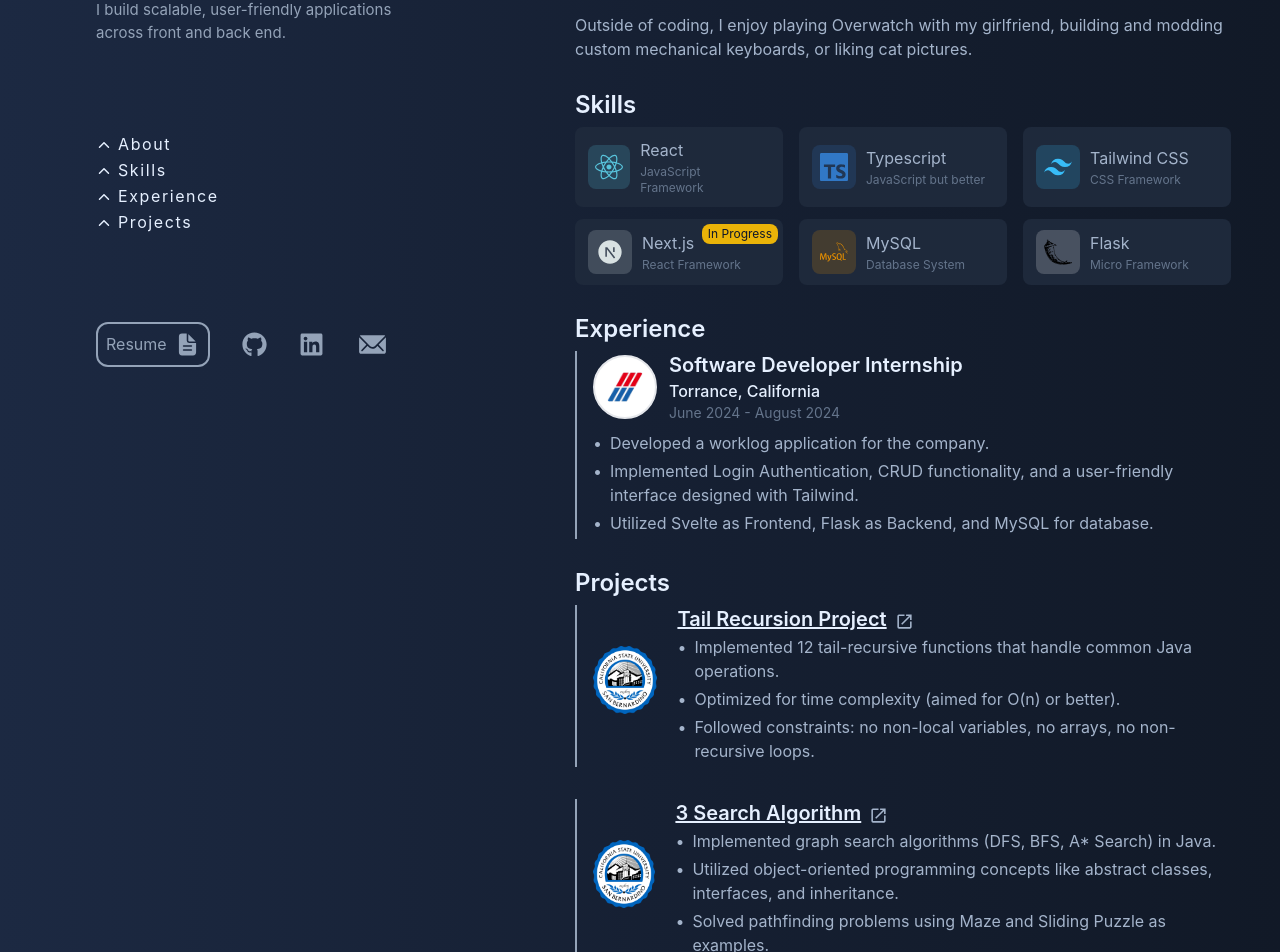
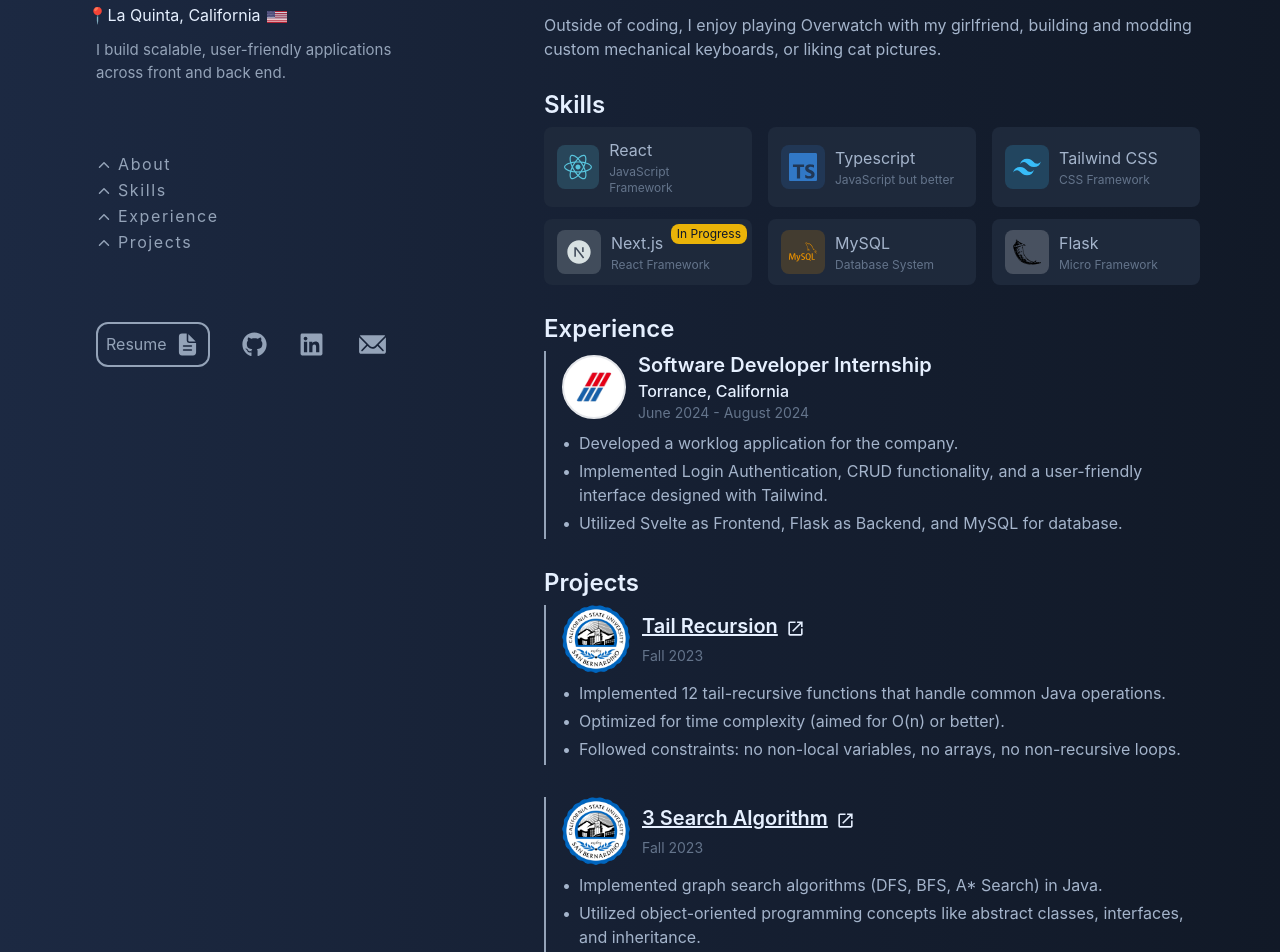
Before and after one commit to shunakiya/portfolio, a React (Vite) app: page / in a window 1280 px wide. Shown: the part 353-1305 px from the top of the page. Built offline with nearby package versions, Linux system fonts and the light colour scheme.

Commit message:
fixed projects formatting, made personalinfo sticky, tabs buttons are how white on hover and active

```diff
--- a/src/App.tsx
+++ b/src/App.tsx
@@ -7,12 +7,16 @@ import Projects from "./components/Projects.tsx";
 export default function App() {
   return (
     <div className="bg-gradient-to-r from-[#1c2942] via-[#162033] to-[#111927] min-h-screen">
-      <div className="flex flex-row gap-36 mx-auto min-h-screen max-w-screen-xl px-6 py-8 md:px-12 md:py-20 lg:px-24 lg:py-0 overflow-x-hidden">
+      <div className="flex flex-col lg:flex-row gap-8 lg:gap-44 mx-auto min-h-screen max-w-screen-xl px-6 py-8 md:px-12 md:py-20 lg:px-24 lg:py-0">
         {/* left side info */}
-        <PersonalInfo />
+        <div className="w-full lg:w-1/4 lg:sticky lg:top-0 lg:h-screen">
+          <div className="lg:sticky lg:top-24">
+            <PersonalInfo />
+          </div>
+        </div>
 
         {/* right side info */}
-        <div className="py-20 flex flex-col w-[85%] ml-auto">
+        <div className="py-8 lg:py-20 flex flex-col w-full lg:w-3/4">
           <div className="space-y-7">
             <div>
               <About />
--- a/src/components/PersonalInfo.tsx
+++ b/src/components/PersonalInfo.tsx
@@ -26,7 +26,7 @@ export default function PersonalInfo() {
   };
 
   return (
-    <div className="py-20 h-screen flex flex-col w-[42%] sticky top-0">
+    <div className="py-20 h-screen flex flex-col sticky top-0">
       <div className="flex flex-col">
         <div>
           <img src={pfp} className="w-36 h-36 rounded-full mb-2" />
@@ -59,6 +59,7 @@ export default function PersonalInfo() {
       {/* nav buttons */}
       <div className="flex flex-col items-start tracking-widest my-auto gap-0.5">
         {/* about */}
+        <div className="text-slate-400">
           <button
             onClick={() => toggleActive("about")}
             className={`flex flex-row gap-1.5 items-center group ${
@@ -74,8 +75,10 @@ export default function PersonalInfo() {
               About
             </p>
           </button>
+        </div>
 
         {/* skills */}
+        <div className="text-slate-400">
           <button
             onClick={() => toggleActive("skills")}
             className={`flex flex-row gap-1.5 items-center group ${
@@ -91,8 +94,10 @@ export default function PersonalInfo() {
               Skills
             </p>
           </button>
+        </div>
 
         {/* experience */}
+        <div className="text-slate-400">
           <button
             onClick={() => toggleActive("experience")}
             className={`flex flex-row gap-1.5 items-center group ${
@@ -108,8 +113,10 @@ export default function PersonalInfo() {
               Experience
             </p>
           </button>
+        </div>
 
         {/* projects */}
+        <div className="text-slate-400">
           <button
             onClick={() => toggleActive("projects")}
             className={`flex flex-row gap-1.5 items-center group ${
@@ -125,6 +132,7 @@ export default function PersonalInfo() {
               Projects
             </p>
           </button>
+        </div>
       </div>
 
       {/* socials */}
--- a/src/components/Projects.tsx
+++ b/src/components/Projects.tsx
@@ -8,25 +8,30 @@ export default function Projects() {
 
       <div className="">
         {/* project 1 */}
-        <div className="border-l-2  border-slate-400 pb-1 mb-8">
-          <div className=" ml-4 flex flex-row">
+        <div className="border-l-2 border-slate-400 pb-1 mb-8">
+          <div className="ml-4">
             <div className="flex flex-row items-center gap-2 mb-2">
-              <img src={csusb} className="w-[68px] h-[68px] mr-1" />
-            </div>
-
-            <div className="list-inside space-y-1 text-[#a4b4cb] ml-5">
-              <div className="flex flex-flex items-center">
+              <img
+                src={csusb}
+                className="w-[68px] h-[68px] rounded-full  mr-1"
+              />
+              <div className="flex flex-col gap-2">
                 <a
                   className="flex flex-row items-center"
                   href="https://github.com/shunakiya/tail-recursion-project"
                   target="_blank"
                 >
                   <h1 className="text-xl font-semibold underline text-[#e6f0ff] -mb-0.5">
-                    Tail Recursion Project
+                    Tail Recursion
                   </h1>
                   <MdOpenInNew className="mt-1.5 ml-2" size={19} />
                 </a>
+
+                <p className="text-slate-500 text-sm">Fall 2023</p>
               </div>
+            </div>
+
+            <div className="list-inside space-y-1 text-[#a4b4cb]">
               <li className="flex gap-2">
                 <p>•</p>
                 <p>
@@ -50,14 +55,14 @@ export default function Projects() {
         </div>
 
         {/* project 2 */}
-        <div className="border-l-2 pb-1 border-slate-400">
-          <div className=" ml-4 flex flex-row">
+        <div className="border-l-2 border-slate-400 pb-1 mb-8">
+          <div className="ml-4">
             <div className="flex flex-row items-center gap-2 mb-2">
-              <img src={csusb} className="w-20 h-[68px] mr-1" />
-            </div>
-
-            <div className="list-inside space-y-1 text-[#a4b4cb] ml-5">
-              <div className="flex flex-flex items-center">
+              <img
+                src={csusb}
+                className="w-[68px] h-[68px] rounded-full  mr-1"
+              />
+              <div className="flex flex-col gap-2">
                 <a
                   className="flex flex-row items-center"
                   href="https://github.com/shunakiya/three-algorithms"
@@ -68,7 +73,12 @@ export default function Projects() {
                   </h1>
                   <MdOpenInNew className="mt-1.5 ml-2" size={19} />
                 </a>
+
+                <p className="text-slate-500 text-sm">Fall 2023</p>
               </div>
+            </div>
+
+            <div className="list-inside space-y-1 text-[#a4b4cb]">
               <li className="flex gap-2">
                 <p>•</p>
                 <p>
```
Lines whose indentation alone changed are shown as unchanged.
